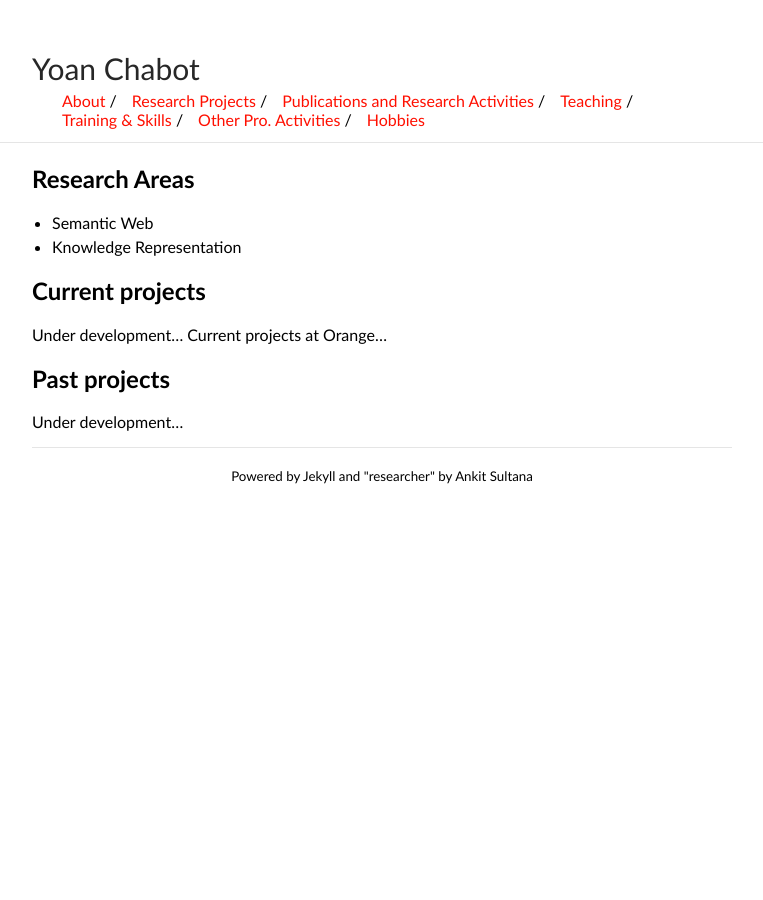
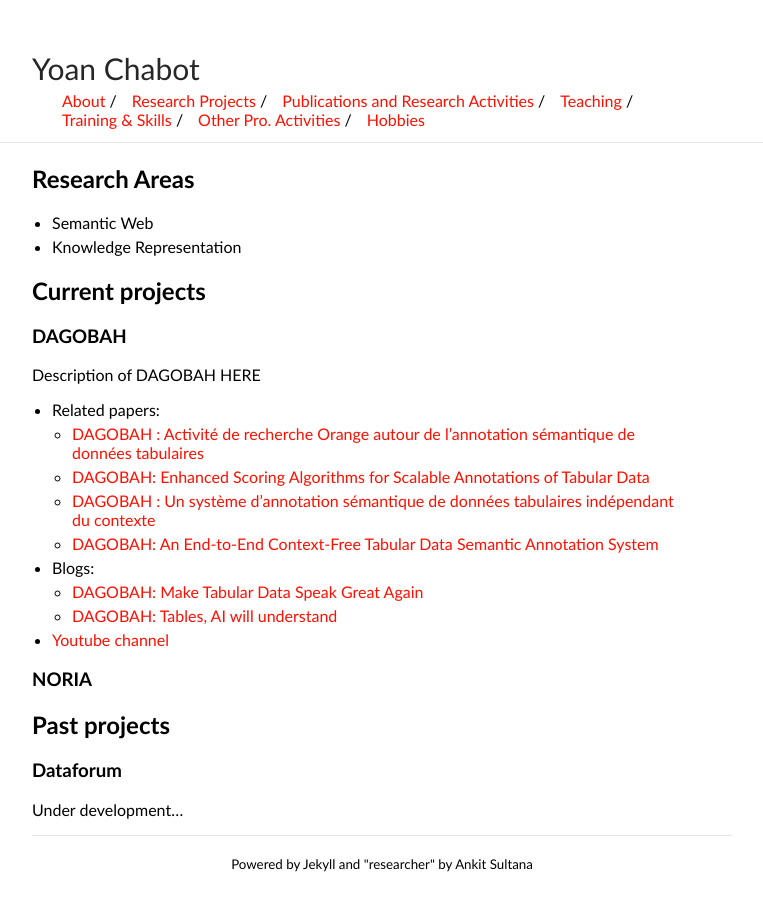
Before and after one commit to yoanchabot/yoanchabot.github.io, a Jekyll site: the page built from research.md, in a window 1280 px wide. Shown: the whole page, without its empty margins (258-1021 px from the left). Built offline with Jekyll 4.4.1, drawn with Linux system fonts in a browser that asks for light colours.

Commit message:
Update research.md

```diff
--- a/research.md
+++ b/research.md
@@ -10,10 +10,24 @@ title: Research
 
 ## Current projects
 
-Under development...
-Current projects at Orange...
+### DAGOBAH
+Description of DAGOBAH HERE
+
+* Related papers:
+  * <a href="https://yoanchabot.github.io/publications#egc_2021">DAGOBAH : Activité de recherche Orange autour de l'annotation sémantique de données tabulaires</a>
+  * <a href="https://yoanchabot.github.io/publications#iswc_2020">DAGOBAH: Enhanced Scoring Algorithms for Scalable Annotations of Tabular Data</a>
+  * <a href="https://yoanchabot.github.io/publications#ic_2020">DAGOBAH : Un système d'annotation sémantique de données tabulaires indépendant du contexte</a>
+  * <a href="https://yoanchabot.github.io/publications#iswc_2019">DAGOBAH: An End-to-End Context-Free Tabular Data Semantic Annotation System</a>
+* Blogs:
+  * <a href="https://yoanchabot.github.io/publications#imtech_2020">DAGOBAH: Make Tabular Data Speak Great Again</a>
+  * <a href="https://yoanchabot.github.io/publications#hello_future_2020a">DAGOBAH: Tables, AI will understand</a>
+* <a href="https://www.youtube.com/channel/UC30pJdIBeskw5fmIBqsn6ZA">Youtube channel</a>
+
+### NORIA
 
 ## Past projects
+
+### Dataforum
 
 Under development...
  <!--
```
